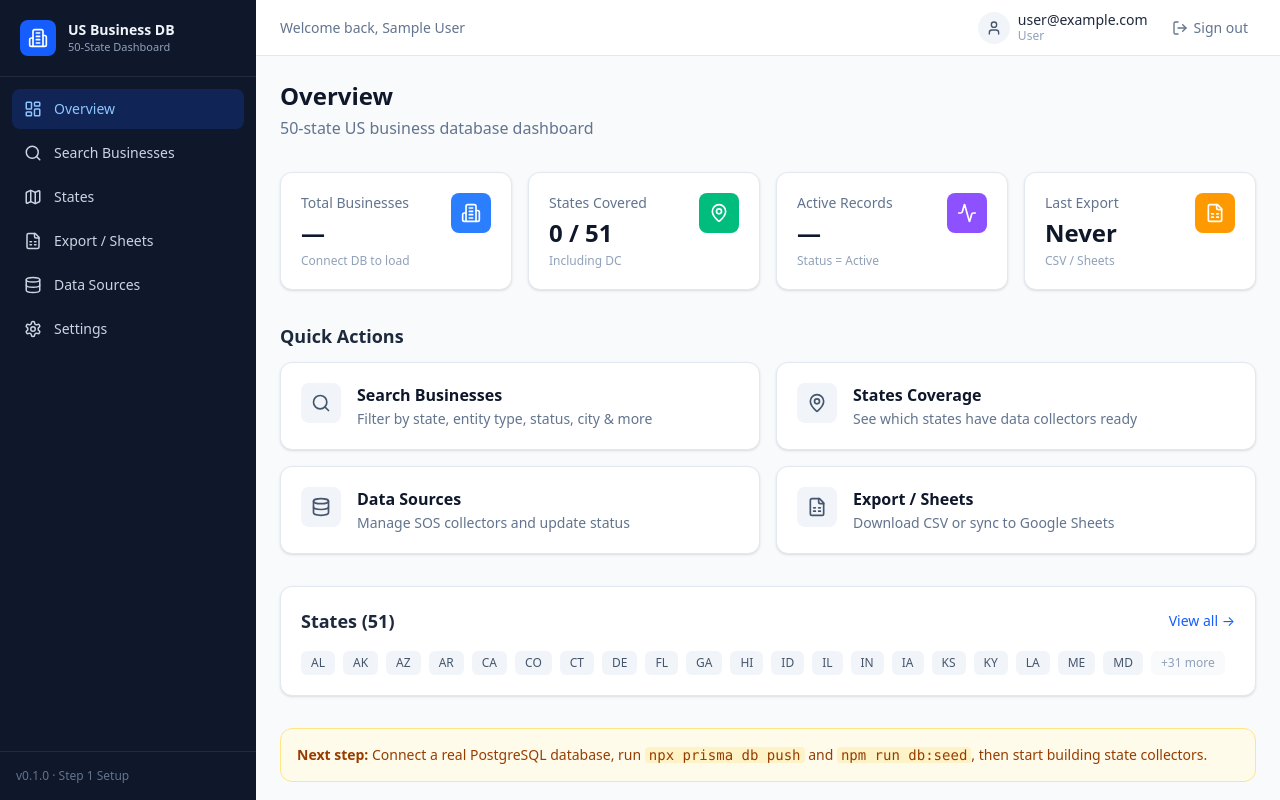
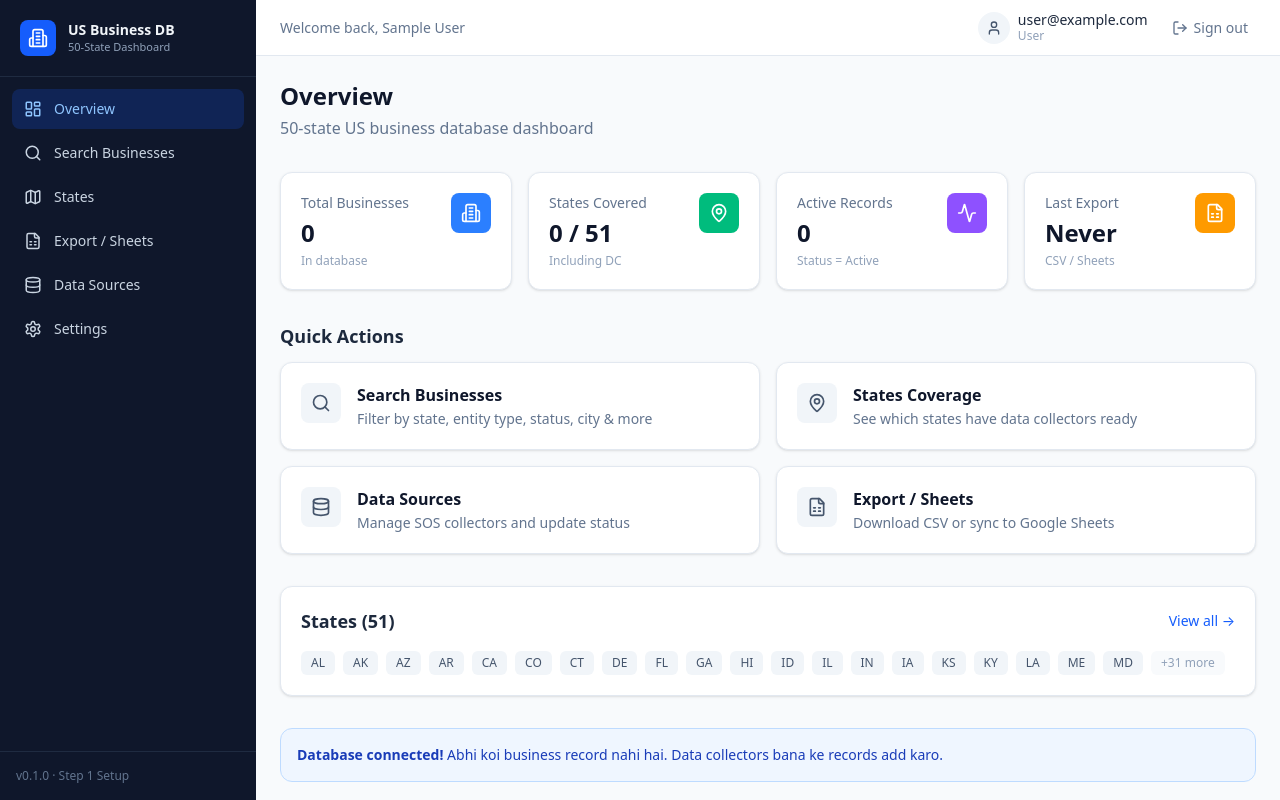
Before and after one commit to jamesrock78691-cube/us-bussiness, a Next.js app: page /dashboard in a window 1280 px wide. Built offline with nearby package versions, Linux system fonts and the light colour scheme; no server answers; the database is empty; sample sign-in values are in the browser's storage.

Commit message:
Fetch and display business statistics in dashboard
Refactor DashboardOverviewPage to fetch stats from the database and update UI accordingly.

```diff
--- a/app/dashboard/page.tsx
+++ b/app/dashboard/page.tsx
@@ -7,25 +7,61 @@ import {
   Activity,
 } from "lucide-react";
 import { US_STATES } from "@/lib/utils";
+import { prisma } from "@/lib/prisma";
+
+export const dynamic = "force-dynamic";
+
+async function getStats() {
+  try {
+    const [total, active, statesCovered] = await Promise.all([
+      prisma.business.count(),
+      prisma.business.count({
+        where: { status: { equals: "Active", mode: "insensitive" } },
+      }),
+      prisma.business.groupBy({
+        by: ["state"],
+        _count: true,
+      }),
+    ]);
+
+    return {
+      total,
+      active,
+      statesCovered: statesCovered.length,
+      connected: true,
+    };
+  } catch (error) {
+    console.error("DB Error:", error);
+    return {
+      total: 0,
+      active: 0,
+      statesCovered: 0,
+      connected: false,
+    };
+  }
+}
+
+export default async function DashboardOverviewPage() {
+  const statsData = await getStats();
 
   const stats = [
     {
       label: "Total Businesses",
-    value: "—",
-    sub: "Connect DB to load",
+      value: statsData.connected ? statsData.total.toLocaleString() : "—",
+      sub: statsData.connected ? "In database" : "Connect DB to load",
       icon: Building2,
       color: "bg-blue-500",
     },
     {
       label: "States Covered",
-    value: "0 / 51",
+      value: `${statsData.statesCovered} / 51`,
       sub: "Including DC",
       icon: MapPin,
       color: "bg-emerald-500",
     },
     {
       label: "Active Records",
-    value: "—",
+      value: statsData.connected ? statsData.active.toLocaleString() : "—",
       sub: "Status = Active",
       icon: Activity,
       color: "bg-violet-500",
@@ -66,7 +102,6 @@ const quickLinks = [
     },
   ];
 
-export default function DashboardOverviewPage() {
   return (
     <div className="space-y-8">
       <div>
@@ -159,12 +194,21 @@ export default function DashboardOverviewPage() {
         </div>
       </div>
 
+      {!statsData.connected && (
         <div className="bg-amber-50 border border-amber-200 rounded-xl p-4 text-sm text-amber-800">
           <strong>Next step:</strong> Connect a real PostgreSQL database, run{" "}
           <code className="bg-amber-100 px-1 rounded">npx prisma db push</code>{" "}
           and <code className="bg-amber-100 px-1 rounded">npm run db:seed</code>,
           then start building state collectors.
         </div>
+      )}
+
+      {statsData.connected && statsData.total === 0 && (
+        <div className="bg-blue-50 border border-blue-200 rounded-xl p-4 text-sm text-blue-800">
+          <strong>Database connected!</strong> Abhi koi business record nahi hai.
+          Data collectors bana ke records add karo.
+        </div>
+      )}
     </div>
   );
 }
```
Lines whose indentation alone changed are shown as unchanged.
